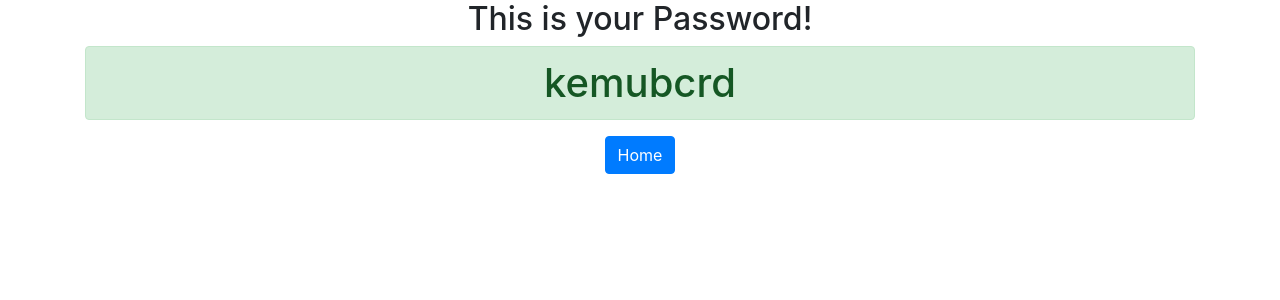
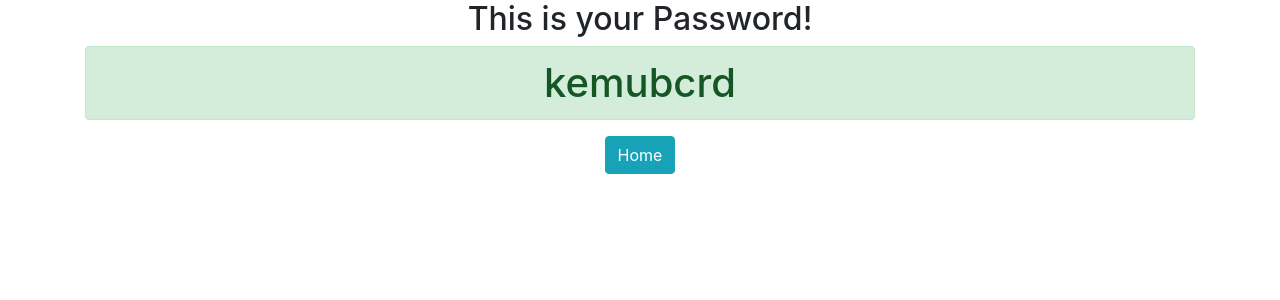
Before and after one commit to arBishal/Password-Generator-Website, a Django app: page /password/ in a window 1280 px wide. Shown: the top 300 px of the page. Run offline with Django 3.2, Linux system fonts and the light colour scheme; some libraries are stand-ins or nearby versions.

Commit message:
Change 1

```diff
--- a/generator/templates/generator/password.html
+++ b/generator/templates/generator/password.html
@@ -6,6 +6,6 @@
 
 <h1 class="alert alert-success"> {{ password }} </h1>
 
-<a href="{% url 'home' %}" class="btn btn-primary"> Home </a>
+<a href="{% url 'home' %}" class="btn btn-info"> Home </a>
 
 </div>
```
